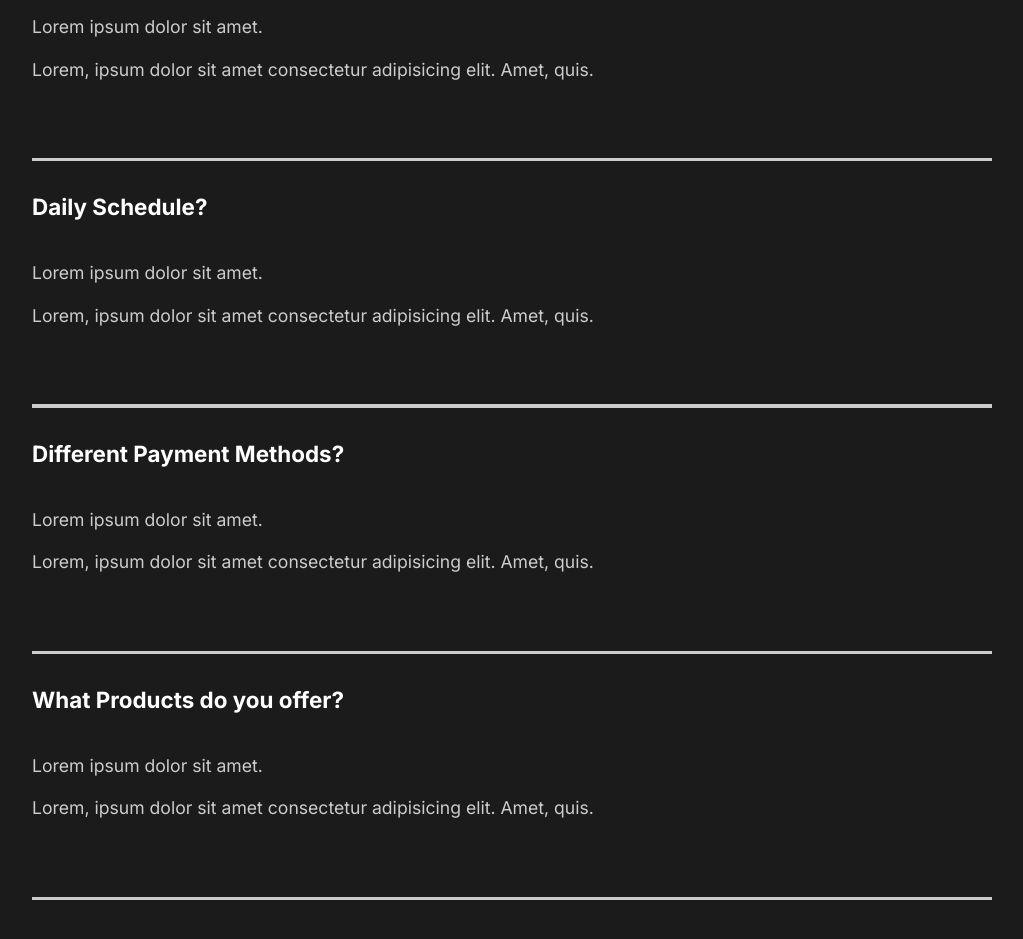
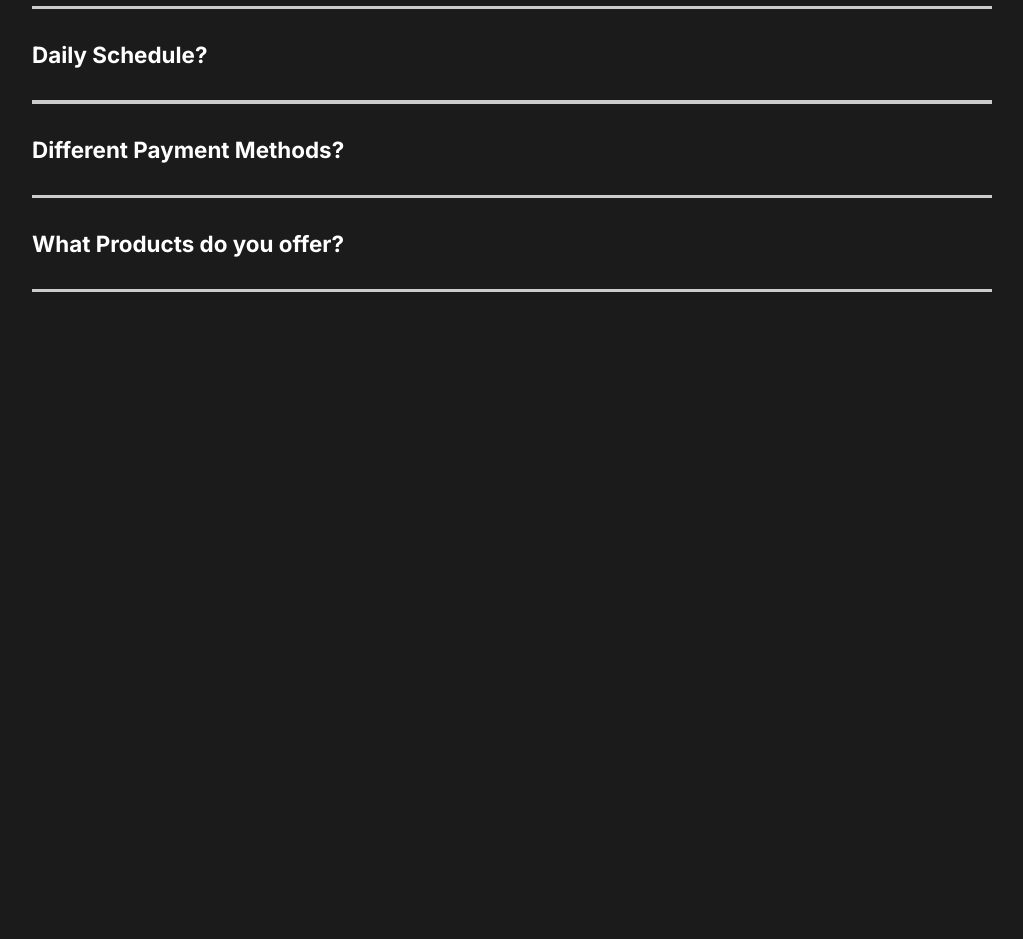
Before and after one commit to LaurynAtlanta/Capture, a React (Create React App) app: page / in a window 1280 px wide. Shown: the part 2100-3039 px from the top of the page, without its empty margins (128-1151 px from the left). After the commit the page ends 2577 px from the top, so only its background shows below. Built offline with nearby package versions, Linux system fonts and the light colour scheme.

Commit message:
FAQ toggle animation

```diff
--- a/src/components/FaqSection.js
+++ b/src/components/FaqSection.js
@@ -1,43 +1,39 @@
 import React from 'react';
 import styled from 'styled-components';
 import {About} from '../styles';
+import Toggle from './toggle';
+import {AnimateSharedLayout} from 'framer-motion';
 
 const FaqSection = () => {
     return (
         <Faq>
             <h2>Any Questions <span>FAQ</span></h2>
-            <div className="question">
-                <h4>How Do I Start?</h4>
+            <AnimateSharedLayout>
+            <Toggle title="How Do I Start?">
+                    <div className="answer">
+                        <p>Lorem ipsum dolor sit amet.</p>
+                        <p>Lorem, ipsum dolor sit amet consectetur adipisicing elit. Amet, quis.</p>
+                    </div>
+            </Toggle>
+            <Toggle title="Daily Schedule?">
                 <div className="answer">
                     <p>Lorem ipsum dolor sit amet.</p>
                     <p>Lorem, ipsum dolor sit amet consectetur adipisicing elit. Amet, quis.</p>
                 </div>
-                <div className="faq-line"></div>
-            </div>
-            <div className="question">
-                <h4>Daily Schedule?</h4>
+            </Toggle>
+            <Toggle title="Different Payment Methods?">
                 <div className="answer">
                     <p>Lorem ipsum dolor sit amet.</p>
                     <p>Lorem, ipsum dolor sit amet consectetur adipisicing elit. Amet, quis.</p>
                 </div>
-                <div className="faq-line"></div>
-            </div>
-            <div className="question">
-                <h4>Different Payment Methods?</h4>
+            </Toggle>
+            <Toggle title="What Products do you offer?">
                 <div className="answer">
                     <p>Lorem ipsum dolor sit amet.</p>
                     <p>Lorem, ipsum dolor sit amet consectetur adipisicing elit. Amet, quis.</p>
                 </div>
-                <div className="faq-line"></div>
-            </div>
-            <div className="question">
-                <h4>What Products do you offer?</h4>
-                <div className="answer">
-                    <p>Lorem ipsum dolor sit amet.</p>
-                    <p>Lorem, ipsum dolor sit amet consectetur adipisicing elit. Amet, quis.</p>
-                </div>
-                <div className="faq-line"></div>
-            </div>
+            </Toggle>
+            </AnimateSharedLayout>
         </Faq>
     );
 }
@@ -50,6 +46,9 @@
     h2{
         padding-bottom: 2.5rem;
         font-weight: lighter;
+    }
+    h4{
+        cursor: pointer;
     }
     .faq-line{
         background: #cccccc;
--- /dev/null
+++ b/src/components/toggle.js
@@ -0,0 +1,15 @@
+import { motion } from 'framer-motion';
+import React, {useState} from 'react';
+
+const Toggle = ({children, title}) => {
+    const [toggle, setToggle] = useState(false)
+    return (
+        <motion.div layout className="question" onClick={()=> setToggle(!toggle)}>
+            <motion.h4 layout>{title}</motion.h4>
+            {toggle? children: ''}
+            <motion.div layout className="faq-line"></motion.div>
+        </motion.div>
+    );
+}
+
+export default Toggle;
```
